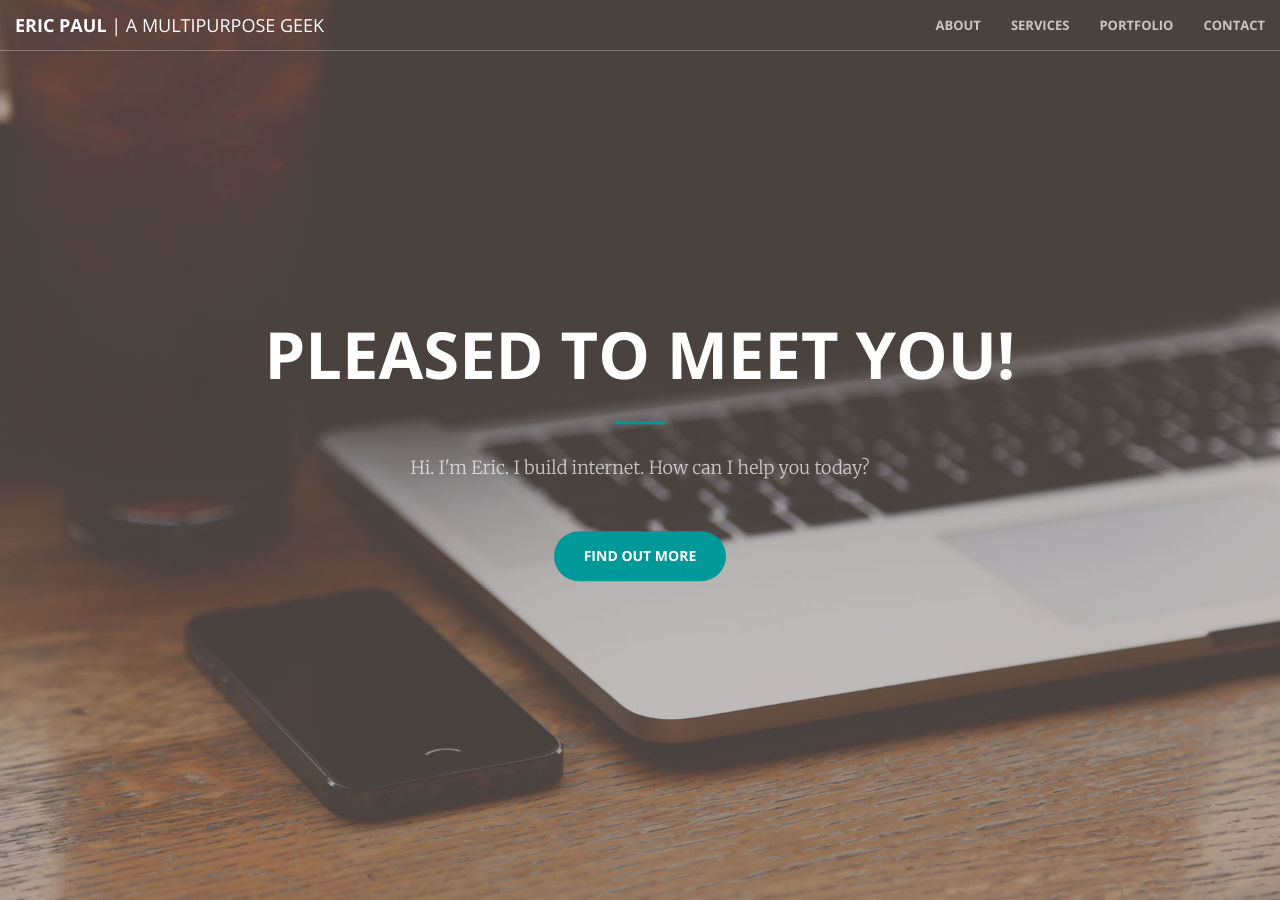
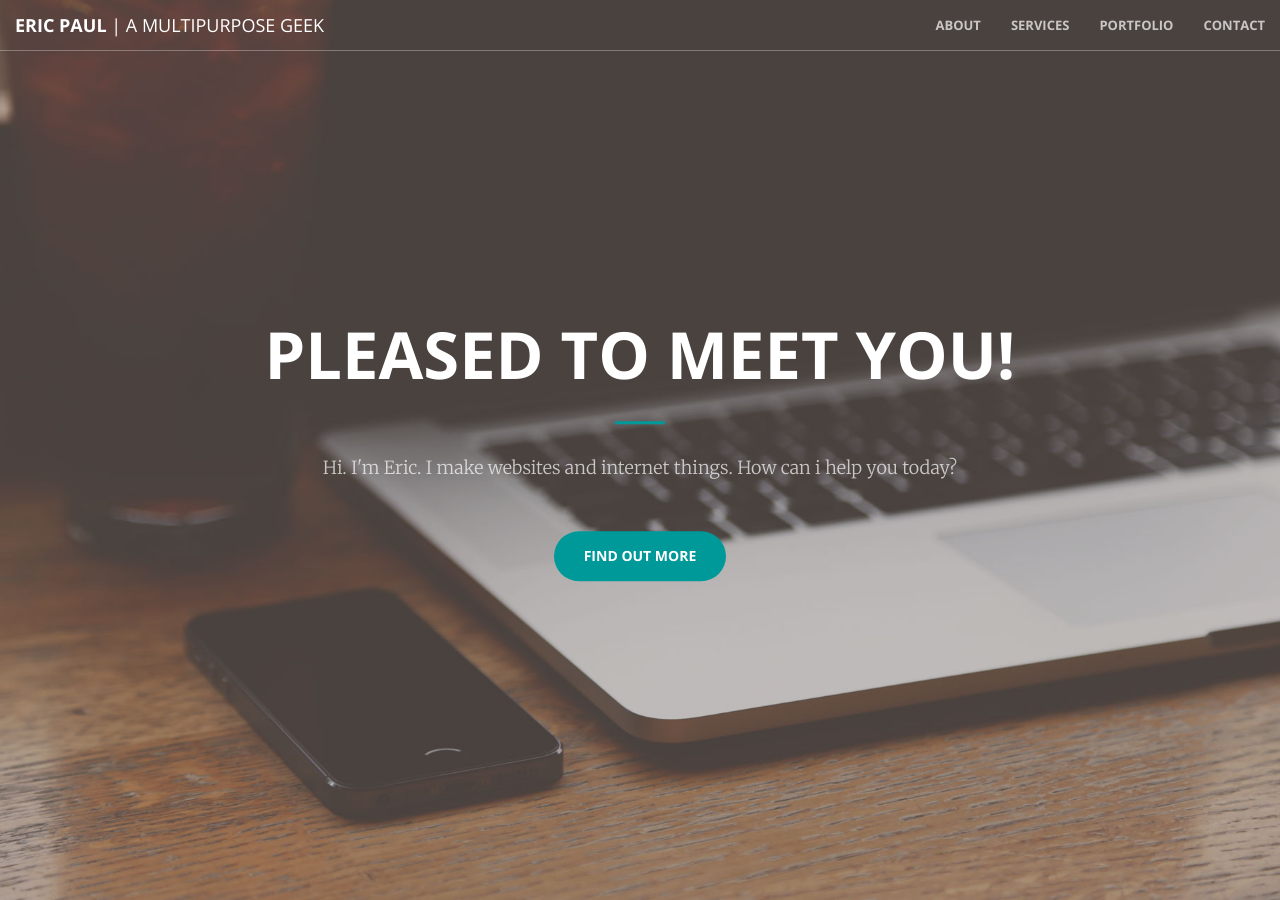
Before and after one commit to mpgeek/mpg.co, a Jekyll site: the page built from index.html, in a window 1280 px wide and 900 px high. Built offline with Jekyll 4.4.1, drawn with Linux system fonts in a browser that asks for light colours.

Commit message:
Update hero text.

```diff
--- a/_includes/header.html
+++ b/_includes/header.html
@@ -3,7 +3,7 @@
         <div class="header-content-inner">
             <h1>Pleased to meet you!</h1>
             <hr>
-            <p>Hi. I'm Eric. I build internet. How can I help you today?</p>
+            <p>Hi. I'm Eric. I make websites and internet things. How can i help you today?</p>
             <a href="#about" class="btn btn-primary btn-xl page-scroll">Find Out More</a>
         </div>
     </div>
```
